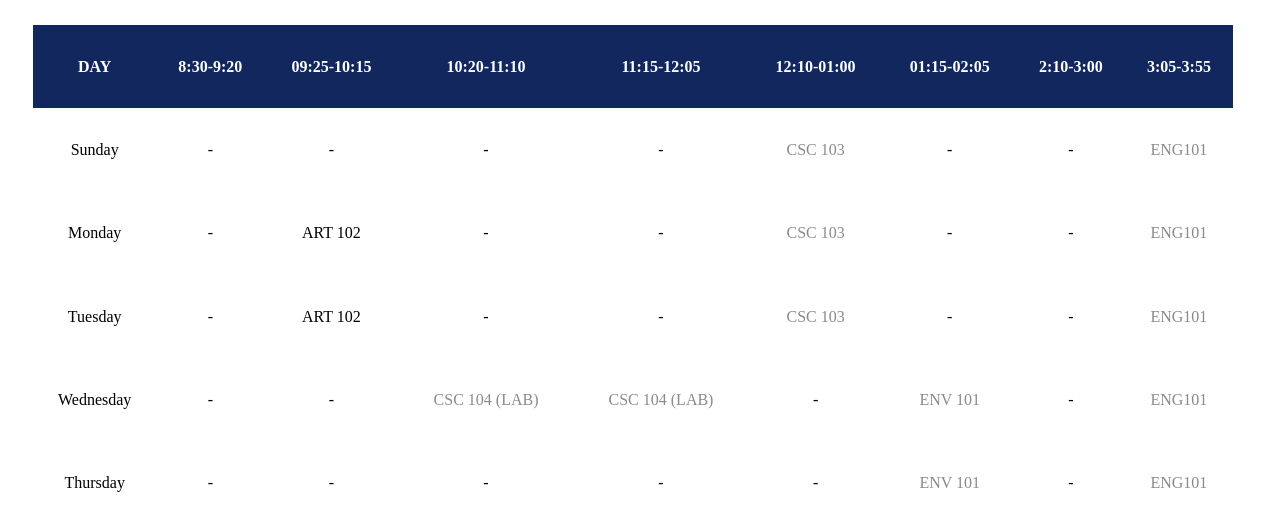
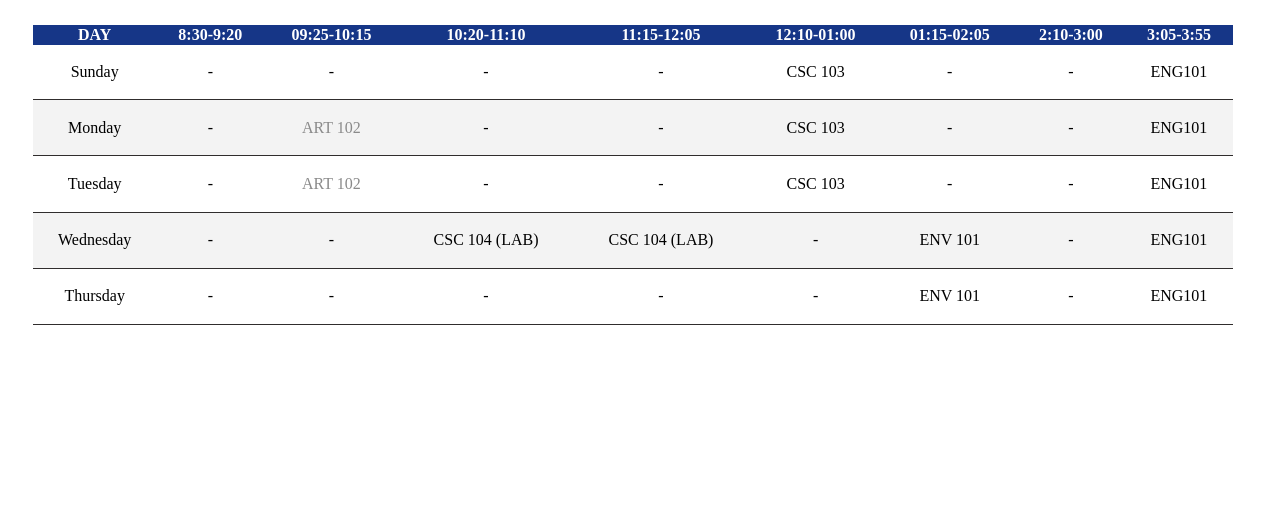
Before and after one commit to shahriarkabir0/shahriarkabir0, a plain HTML site: page index.html in a window 1280 px wide. Drawn offline with Linux system fonts and the light colour scheme.

Commit message:
Add files via upload

```diff
--- a/index.html
+++ b/index.html
@@ -14,10 +14,10 @@
 
 
 
-
+<body>
 <table class="contents">
 
-
+<thead>
     <tr>
         <th>DAY</th>
         <th>8:30-9:20</th>
@@ -30,13 +30,13 @@
         <th>3:05-3:55</th>
     </tr>
 
+</thead>
 
 
 
 
 
-
-
+<tbody>
       <tr>
         <td>Sunday</td>
         <td>-</td>
@@ -52,7 +52,7 @@
         <tr>
           <td>Monday</td>
           <td>-</td>
-          <td>ART 102</td>
+          <td class="art">ART 102</td>
           <td>-</td>
           <td>-</td>
           <td><a href=" https://meet.google.com/thz-bsxu-ias">CSC 103</a></td>
@@ -66,7 +66,7 @@
           <tr>
             <td>Tuesday</td>
             <td>-</td>
-            <td>ART 102</td>
+            <td class="art">ART 102</td>
             <td>-</td>
             <td>-</td>
             <td><a href=" https://meet.google.com/thz-bsxu-ias">CSC 103</a></td>
@@ -81,7 +81,7 @@
               <td>Wednesday</td>
               <td>-</td>
               <td>-</td>
-               <td><a href="https://meet.google.com/thz-bsxu-ias">CSC 104 (LAB)</a></td>
+              <td><a href="https://meet.google.com/thz-bsxu-ias">CSC 104 (LAB)</a></td>
               <td><a href="https://meet.google.com/thz-bsxu-ias">CSC 104 (LAB)</a></td>
               <td>-</td>
               <td><a href="https://meet.google.com/wnj-rpja-jgc">ENV 101</a> </td>
@@ -101,9 +101,11 @@
               <td><a href="https://meet.google.com/bec-bjsg-pos"> ENG101</a></td>
             </tr>
 
+</tbody>
+
 
 
 
   </table>
-
+</body>
   </html>
--- a/styles.css
+++ b/styles.css
@@ -2,29 +2,25 @@
     border-collapse: collapse;
     margin: 25px ;
     min-width: 1200px;
-    min-height: 500px;
+    min-height: 300px;
     font-size: 1em;
     }
 
-    .contents th {
-        background-color: rgb(17, 39, 94);
+    .contents thead tr {
+        background-color: rgb(22, 54, 135);
         color:white;
 
     }
-    .contents td{
-        height:22px
-        border-bottom:1px solid transparent;
-        transition: border-bottom 0.5s;
-    }
 
     .contents td a{
-        color:#8a8a8a;
+        color:#000000;
     text-decoration: none;
     transition: color 0.5s;
     }
     .contents td :hover{
         border-bottom:1px solid black;
-
+        background-color: rgb(75, 189, 197);
+        font-size: large;
      }
      .contents td a:hover{
          color: black;
@@ -34,6 +30,19 @@
     text-align: center;
 }
 
-.contents div{
-    background-color: aqua;
+.first-row {
+    background-color: cadetblue;
+    color: crimson;
 }
+
+.contents tbody tr {
+    border-bottom: 1px solid rgb(48, 45, 45);
+
+}
+
+.contents tbody tr:nth-of-type(even){
+    background-color:#f3f3f3;
+}
+.art{
+    color: #8a8a8a;
+}
```
